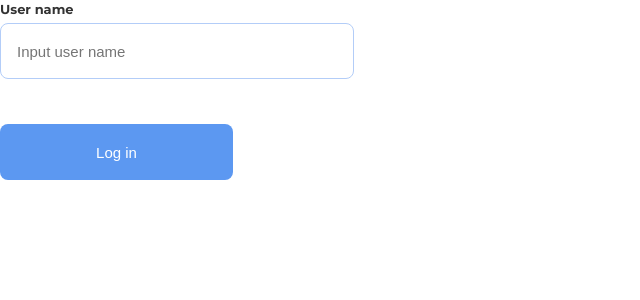
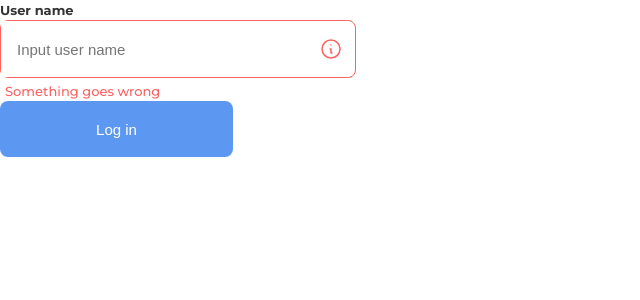
Before and after one commit to Gry-konstantin/Chat-test, a React (Create React App) app: page / in a window 1280 px wide. Shown: the top 300 px of the page, without its empty margins (0-640 px from the left). Built offline with nearby package versions, Linux system fonts and the light colour scheme.

Commit message:
refactor: button and input

```diff
--- a/src/App.tsx
+++ b/src/App.tsx
@@ -1,21 +1,24 @@
 import React, { useState } from "react";
 import { Input } from "./components/atoms/Input";
 import { Button } from "./components/atoms/Button";
+import { ReactComponent as ErrorIcon } from "./assets/WarningInput.svg";
 
 function App() {
   const [inputValue, setInputValue] = useState<string>("");
 
   return (
-    <div className="App">
+    <div className="authorization">
       <Input
-        classContainer="authorization"
-        warning="Something goes wrong"
+        className="authorization"
+        errorMesage="Something goes wrong"
         label="User name"
         placeholder="Input user name"
         value={inputValue}
         onChange={setInputValue}
-      />
-      <Button classButton="authorization__button">Log in</Button>
+      >
+        <ErrorIcon />
+      </Input>
+      <Button className="authorization__button">Log in</Button>
     </div>
   );
 }
--- a/src/components/atoms/Button/index.tsx
+++ b/src/components/atoms/Button/index.tsx
@@ -2,18 +2,26 @@ import React from "react";
 import "./styles.scss";
 
 interface IButton {
-  // childrenButton: string;
-  classButton?: string;
+  className?: string;
   isDisabled?: boolean;
+  onClick?: (event: React.MouseEvent<HTMLButtonElement>) => void;
+  type?: "submit" | "button" | "reset";
 }
 
 export const Button: React.FC<IButton> = ({
+  onClick,
   children,
-  classButton,
+  className,
   isDisabled = false,
+  type = "button",
 }) => {
   return (
-    <button className={classButton} disabled={isDisabled}>
+    <button
+      className={className}
+      disabled={isDisabled}
+      onClick={onClick}
+      type={type}
+    >
       {children}
     </button>
   );
--- a/src/components/atoms/Button/styles.scss
+++ b/src/components/atoms/Button/styles.scss
@@ -1,4 +1,4 @@
-button {
+button.authorization__button {
   background: #5c98f1;
   border-radius: 8px;
   width: 233px;
--- a/src/components/atoms/Input/index.tsx
+++ b/src/components/atoms/Input/index.tsx
@@ -3,43 +3,42 @@ import "./styles.scss";
 import { regex } from "../../../constants/regex";
 
 interface IInput {
-  classContainer: string;
-  warning?: string;
+  className?: string;
+  errorMesage?: string;
   value: string;
   onChange: (value: string) => void;
   label?: string;
   placeholder?: string;
+  isError?: boolean;
 }
 
 export const Input: React.FC<IInput> = ({
-  classContainer,
-  warning,
+  className = "",
+  errorMesage,
   label,
   value,
   onChange,
   placeholder,
+  children,
 }) => {
   const handleValueChange = (event: React.ChangeEvent<HTMLInputElement>) => {
-    event.target.value.search(regex) !== -1
-      ? event.target.parentElement?.classList.add(
-          `${classContainer}__inputWrapper-warning`
-        )
-      : event.target.parentElement?.classList.remove(
-          `${classContainer}__inputWrapper-warning`
-        );
     onChange(event.target.value);
   };
 
   return (
-    <div className={`${classContainer}__inputWrapper`}>
-      <p className={`${classContainer}__label`}>{label}</p>
-      <input
-        className={`${classContainer}__input`}
-        value={value}
-        placeholder={placeholder}
-        onChange={handleValueChange}
-      />
-      <p className={`${classContainer}__warning`}>{warning}</p>
+    <div
+      className={`${className} container ${errorMesage && "container--error"}`}
+    >
+      {label && <label className="container__label">{label}</label>}
+      <div tabIndex={0} className="container__input">
+        <input
+          value={value}
+          placeholder={placeholder}
+          onChange={handleValueChange}
+        />
+        <div className="container__image">{children}</div>
+      </div>
+      {errorMesage && <p className="container__text--error">{errorMesage}</p>}
     </div>
   );
 };
--- a/src/components/atoms/Input/styles.scss
+++ b/src/components/atoms/Input/styles.scss
@@ -1,60 +1,51 @@
-.authorization {
-  &__input {
-    ::placeholder {
-      color: #9f9f9f;
-      font-size: 15px;
-      line-height: 23px;
-    }
-    padding-left: 16px;
-    outline: none;
-    font-size: 15px;
-    line-height: 23px;
-    border: 1px solid #b3cdf8;
-    box-sizing: border-box;
-    border-radius: 8px;
-    width: 100%;
-    height: 56px;
-    color: #333;
-    &:focus {
-      border-color: #5c98f1;
+.container{
+  &__image{
+    height: 20px;
+  }
+  &--error{
+    & .container__input{
+      border-color: #fb6262;
     }
   }
-  &__label {
+  &__label{
     font-weight: 600;
     font-size: 13px;
     line-height: 19px;
     color: #333333;
     margin: 0 0 4px;
   }
-  &__warning {
-    visibility: hidden;
+  &__text--error{
     color: #fb6262;
     font-weight: 500;
     font-size: 13px;
     line-height: 19px;
+    margin: 4px 0 0 5px;
   }
-  &__inputWrapper {
+  &__input{
     width: 354px;
-    position: relative;
-    &-warning {
-      &::after {
-        content: "";
-        background: url(../../../assets/WarningInput.svg);
-        background-size: contain;
-        width: 18px;
-        height: 18px;
-        position: absolute;
-        top: 42px;
-        right: 16px;
-        z-index: 4;
+    display: flex;
+    align-items: center;
+    border: 1px solid #b3cdf8;
+    border-radius: 8px;
+    justify-content: start;
+    &:focus {
+      border-color: #5c98f1;
+    }
+    & input{
+      width: 320px;
+      ::placeholder {
+        color: #9f9f9f;
+        font-size: 15px;
+        line-height: 23px;
       }
-      & .authorization__warning {
-        visibility: visible;
-      }
-      & .authorization__input {
-        border-color: #fb6262;
-        // background-image: image-url('../../../assets/WarningInput.svg');
-      }
+      padding-left: 16px;
+      outline: none;
+      font-size: 15px;
+      line-height: 23px;
+      border: none;
+      box-sizing: border-box;
+      height: 56px;
+      color: #333;
     }
   }
 }
```
